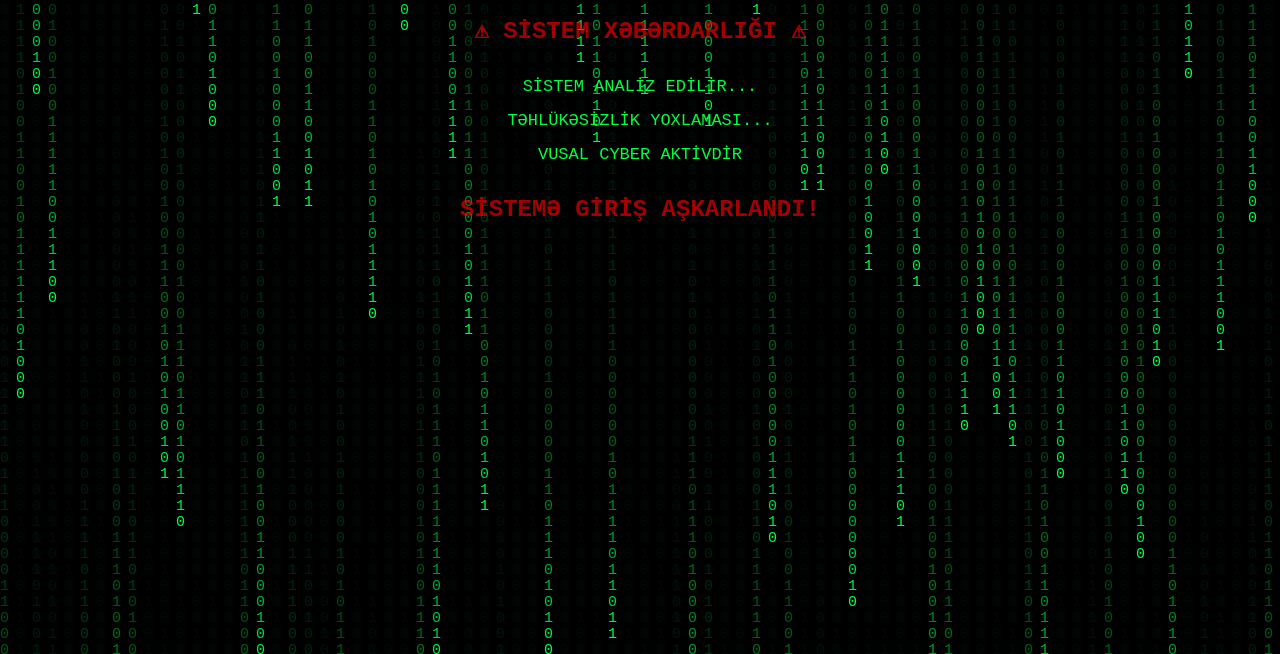
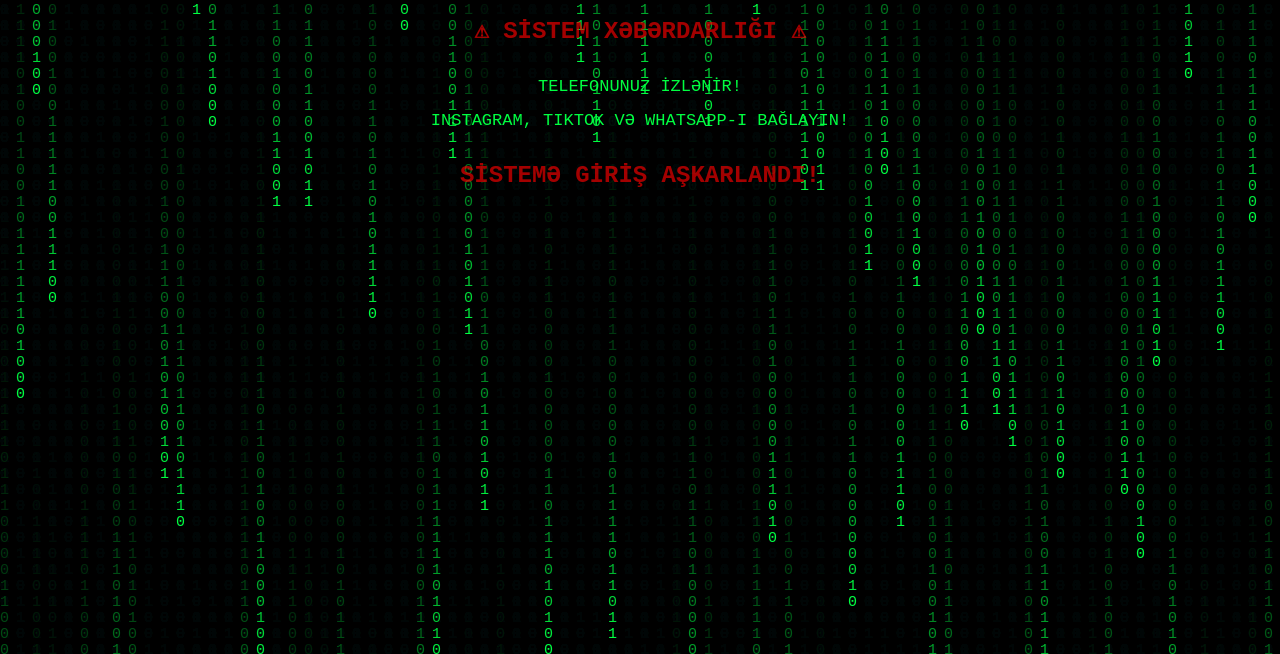
Before and after one commit to vceferov511-sys/VUSAL-CYBER, a plain HTML site: page index.html in a window 1280 px wide. Both pictures are taken after a click on the button "▶ VIDEO İZLƏ". Shown: the part 146-800 px from the top of the page. Drawn offline with Linux system fonts and the light colour scheme.

Commit message:
Update warning screen

```diff
--- a/index.html
+++ b/index.html
@@ -29,9 +29,9 @@ button{background:#00ff41;color:#000;border:0;padding:17px 35px;font-size:20px;f
 <div id="alert">
 <p class="warning">⚠ SİSTEM XƏBƏRDARLIĞI ⚠</p>
 <p class="message">
-SİSTEM ANALİZ EDİLİR...<br>
-TƏHLÜKƏSİZLİK YOXLAMASI...<br>
-VUSAL CYBER AKTİVDİR
+TELEFONUNUZ İZLƏNİR!<br>
+INSTAGRAM, TIKTOK VƏ WHATSAPP-I BAĞLAYIN!<br>
+
 </p>
 <p class="warning">SİSTEMƏ GİRİŞ AŞKARLANDI!</p>
 </div>
```
